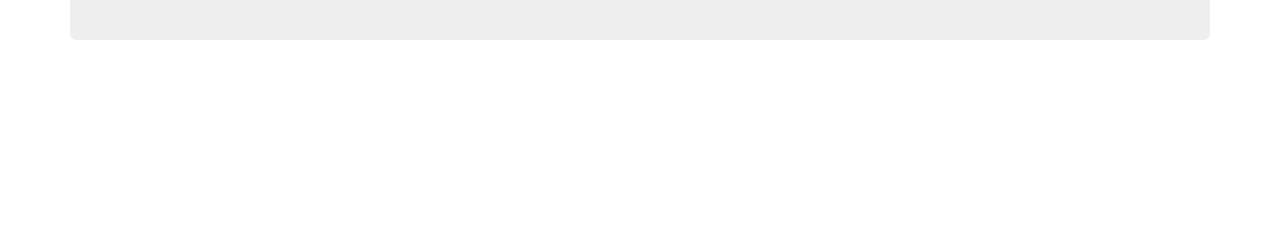
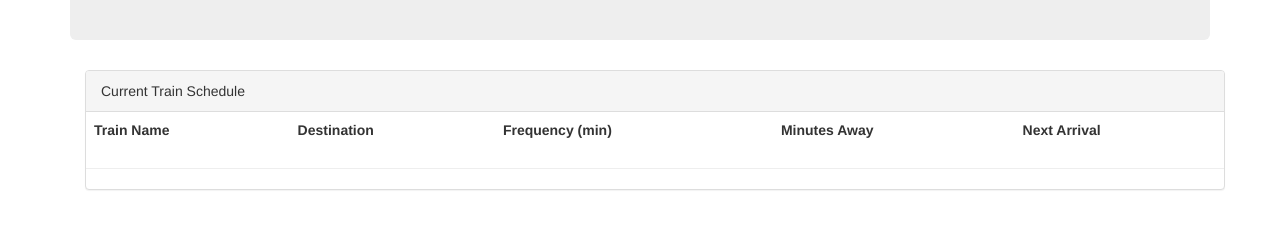
Before and after one commit to dt1993/TrainPredictions, a plain HTML site: page index.html in a window 1280 px wide. Shown: the part 155-384 px from the top of the page. Drawn offline with nearby package versions, Linux system fonts and the light colour scheme.

Commit message:
add table

```diff
--- a/index.html
+++ b/index.html
@@ -18,7 +18,23 @@
             <h1>Train Schedule</h1>
         </div>
 
-
+        <div class="container">
+            <div class="panel panel-default">
+                <div class="panel-heading panel-custom">
+                    Current Train Schedule
+                </div>
+                <table class="table table-hover">
+                    <tr>
+                        <th scope="col">Train Name</th>
+                        <th scope="col">Destination</th>
+                        <th scope="col">Frequency (min)</th>
+                        <th scrope="col">Minutes Away</th>
+                        <th scope="col">Next Arrival</th>
+                    </tr>
+                    <tbody id="table-data"></tbody>
+                </table>
+                <hr />
+            </div>
 
 </body>
 </html>
```
